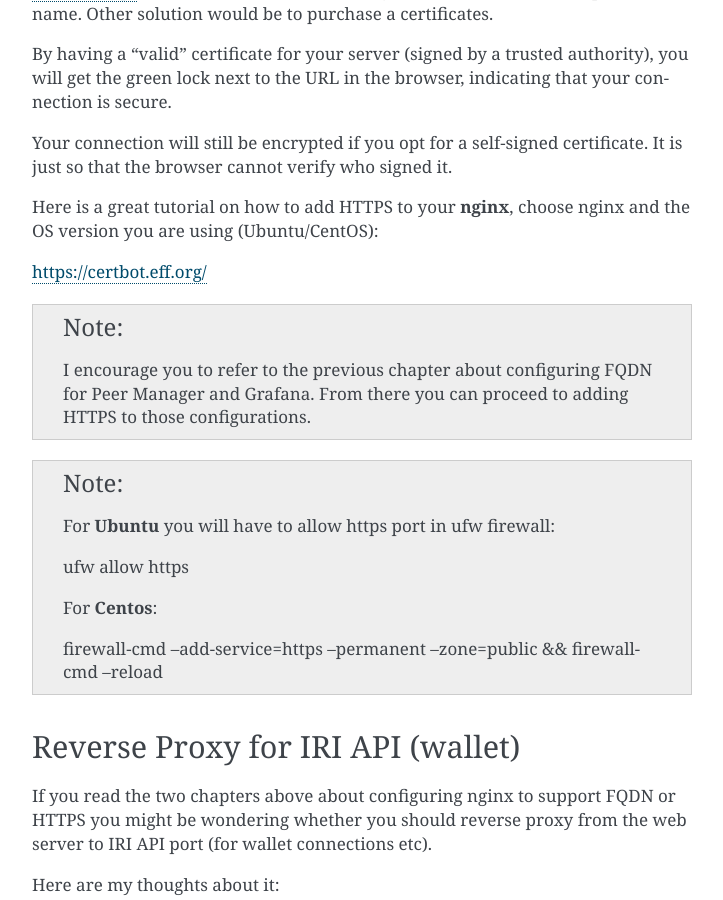
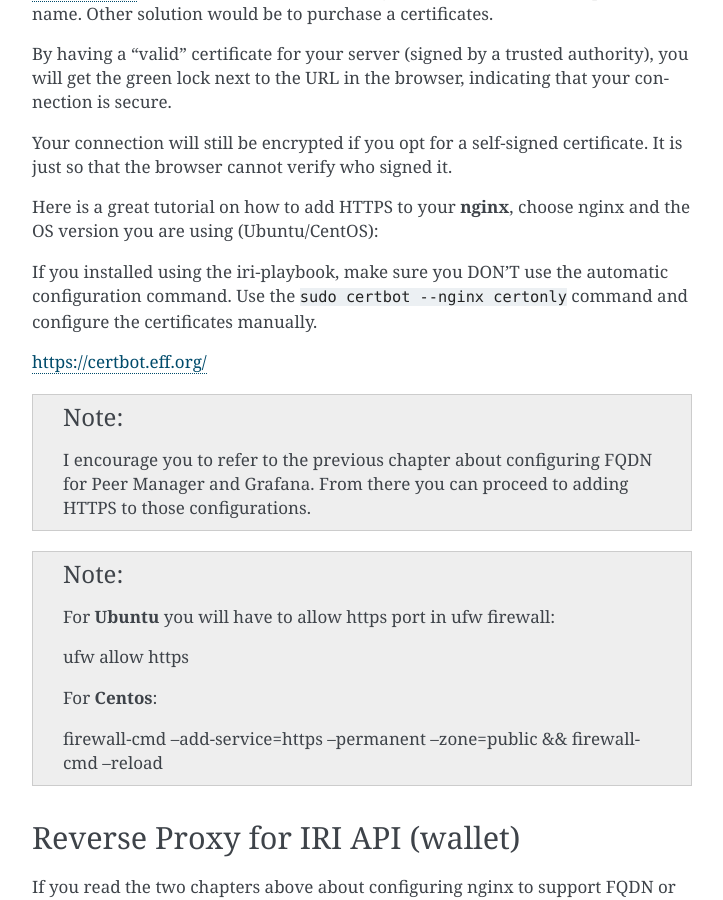
Before and after one commit to nuriel77/iri-playbook, a Sphinx documentation site: the page built from docs/appendix.rst, in a window 1280 px wide and 900 px high, scrolled down 2989 px. Shown: the whole window, without its empty margins (388-1111 px from the left). Built offline with Sphinx 7.4.7, drawn with Linux system fonts in a browser that asks for light colours.

Commit message:
Add notice in https guide

```diff
--- a/docs/appendix.rst
+++ b/docs/appendix.rst
@@ -133,6 +133,9 @@ Your connection will still be encrypted if you opt for a self-signed certificate
 
 
 Here is a great tutorial on how to add HTTPS to your **nginx**, choose nginx and the OS version you are using (Ubuntu/CentOS):
+
+If you installed using the iri-playbook, make sure you DON'T use the automatic configuration command. Use the ``sudo certbot --nginx certonly`` command and configure the certificates manually.
+
 
 https://certbot.eff.org/
 
```
